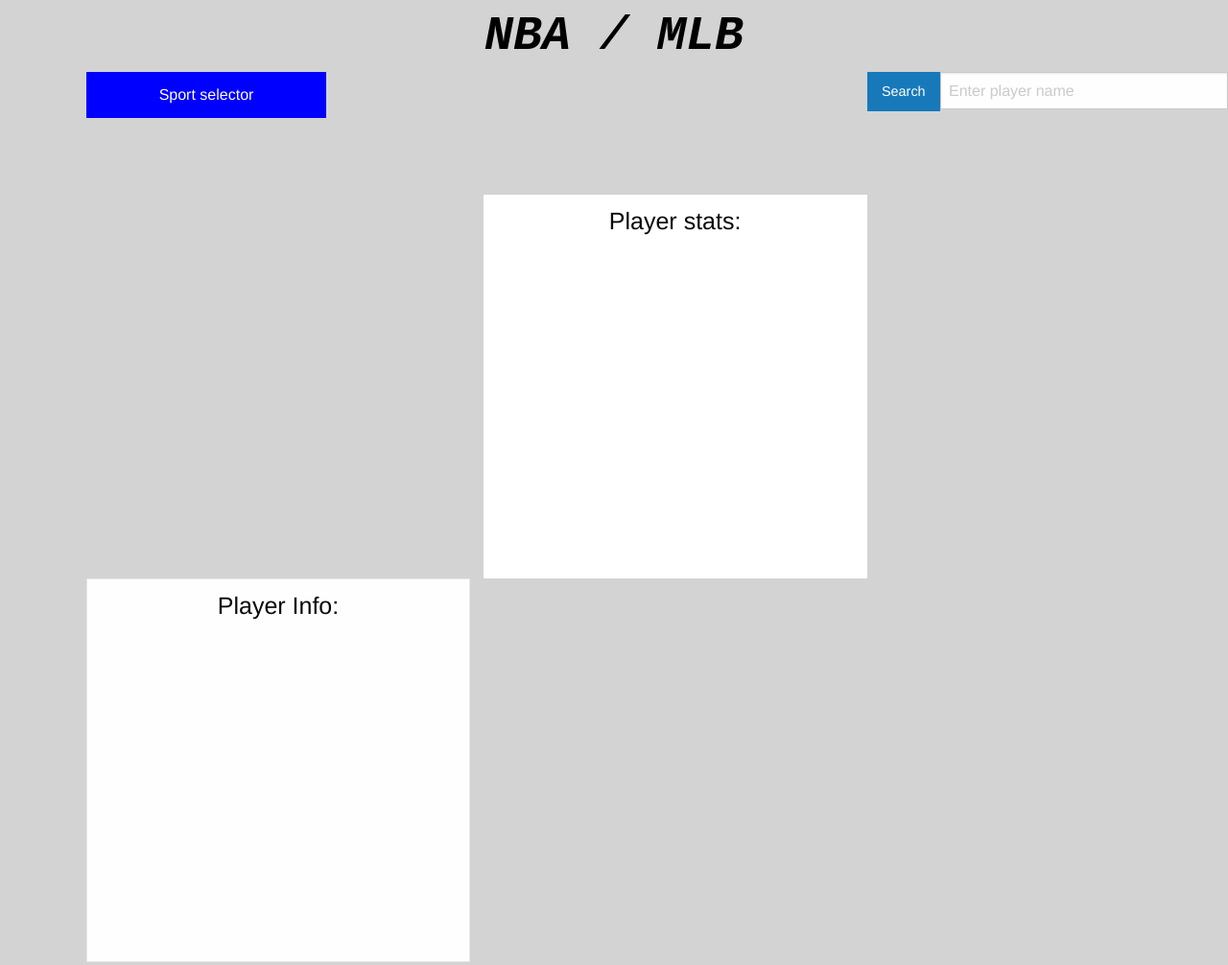
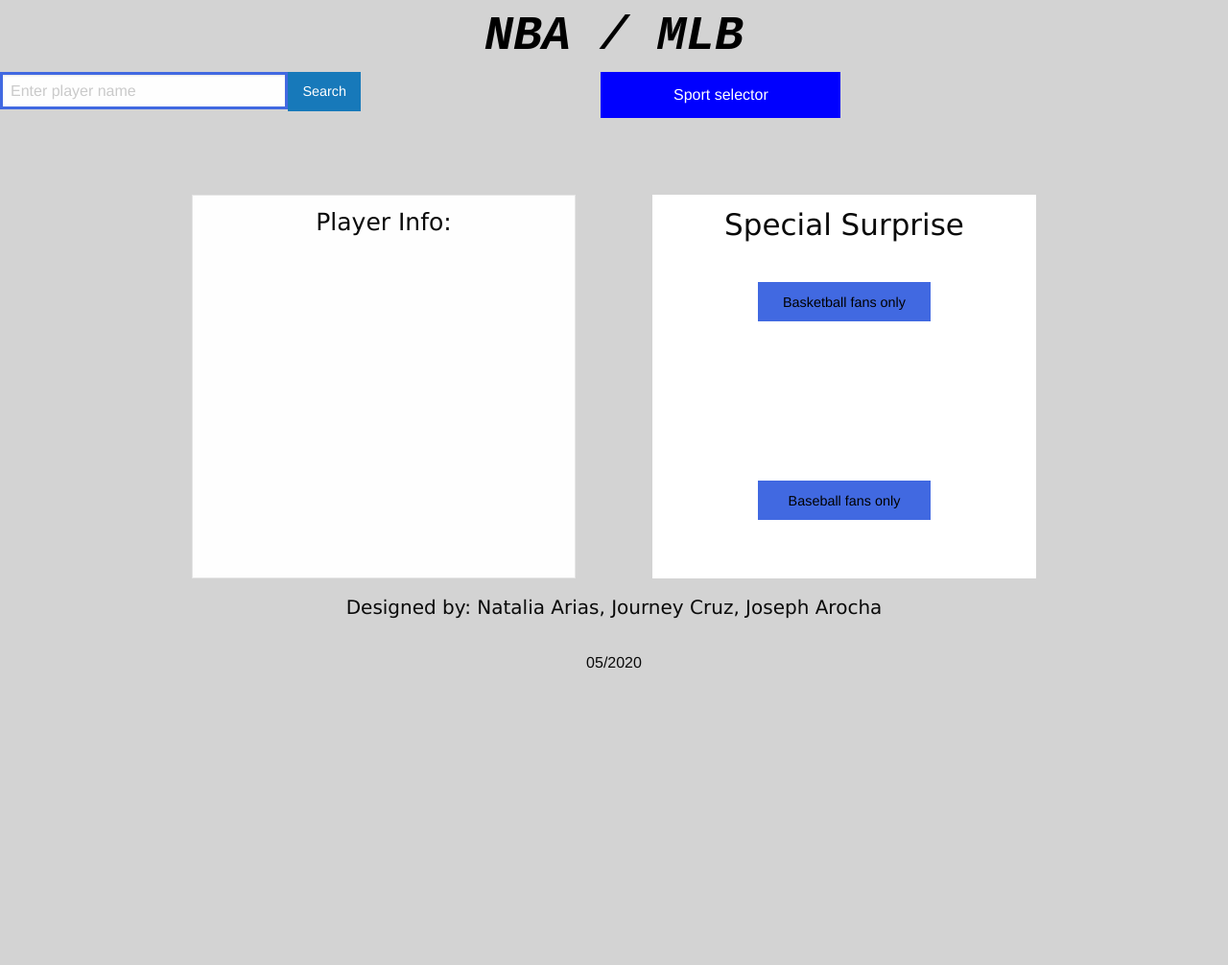
Before and after one commit to nabi-0/Project1, a plain HTML site: page index.html in a window 1280 px wide. Shown: the top 1006 px of the page at 96% size. After the commit the page ends 800 px from the top, so only its background shows below. Drawn offline with nearby package versions, Linux system fonts and the light colour scheme; no server answers.

Commit message:
added video link for Nba and mlb

```diff
--- a/foundation-float.css
+++ b/foundation-float.css
@@ -16,6 +16,23 @@ html {
   line-height: 1.15;
   -webkit-text-size-adjust: 100%; }
 
+  #basketLink {
+    margin-top: 30px;
+  }
+  #baseLink {
+    margin-top: 150px;
+  }
+
+  a.button {
+    -webkit-appearance: button;
+    -moz-appearance: button;
+    appearance: button;
+    width: 180px;
+    text-decoration: none;
+    color: initial;
+    background-color: royalblue;
+}
+
   .dropbtn {
     background-color: blue;
     color: white;
@@ -28,7 +45,8 @@ html {
   .dropdown {
     position: relative;
     display: inline-block;
-    margin-left: 90px;
+    margin-left: 250px;
+
 
   }
 
@@ -78,7 +96,7 @@ html {
     background-color: white;
     text-align: center;
     padding: 10px;
-    margin-left: 100px;
+    margin-right: 200px;
     margin-top: 80px;
   }
 
@@ -88,7 +106,7 @@ html {
   border: solid red;
   text-align: center;
   padding: 10px;
-  margin-left: 90px;
+  margin-left: 200px;
   margin-top: 80px;
 
 }
@@ -99,12 +117,13 @@ html {
   #searchBar {
   width: 300px;
   display: block;
-
+  border: solid royalblue;
   }
 
   #search-section,
   #button-section {
-    float: right;
+  float: left;
+
 
   }
 
@@ -607,7 +626,7 @@ h3, .h3,
 h4, .h4,
 h5, .h5,
 h6, .h6 {
-  font-family: "Helvetica Neue", Helvetica, Roboto, Arial, sans-serif;
+  font-family: 'Lucida Sans', 'Lucida Sans Regular', 'Lucida Grande', 'Lucida Sans Unicode', Geneva, Verdana, sans-serif;
   font-style: normal;
   font-weight: normal;
   color: inherit;
--- a/index.html
+++ b/index.html
@@ -37,7 +37,11 @@
 
 <main>
   <div id="athlete-view">
-<h4>Player stats:</h4>
+<h3>Special Surprise</h3>
+
+<a href="https://www.youtube.com/watch?v=t22flliJLTQ" id="basketLink" class="button">Basketball fans only</a>
+<br>
+<a href="https://www.youtube.com/watch?v=tMBKbyDzGD8" id="baseLink" class="button">Baseball fans only</a>
   </div>
 
 </main>
```
